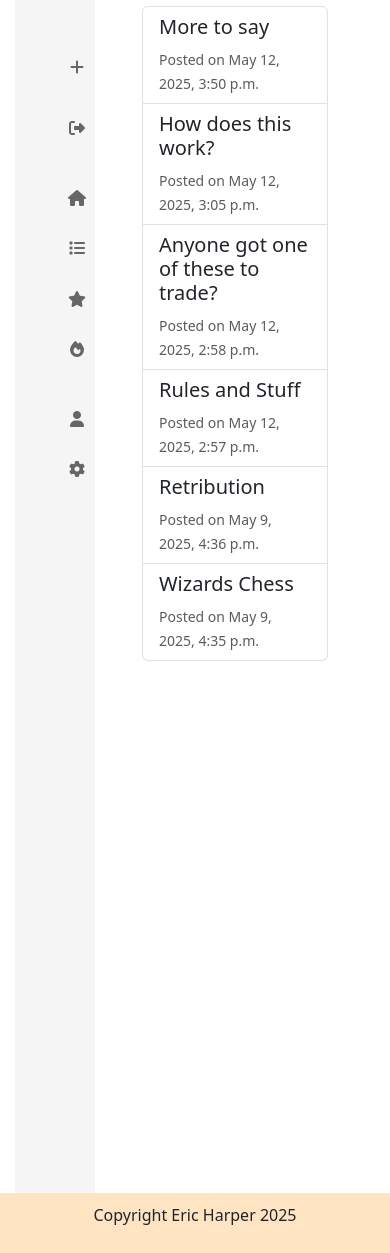
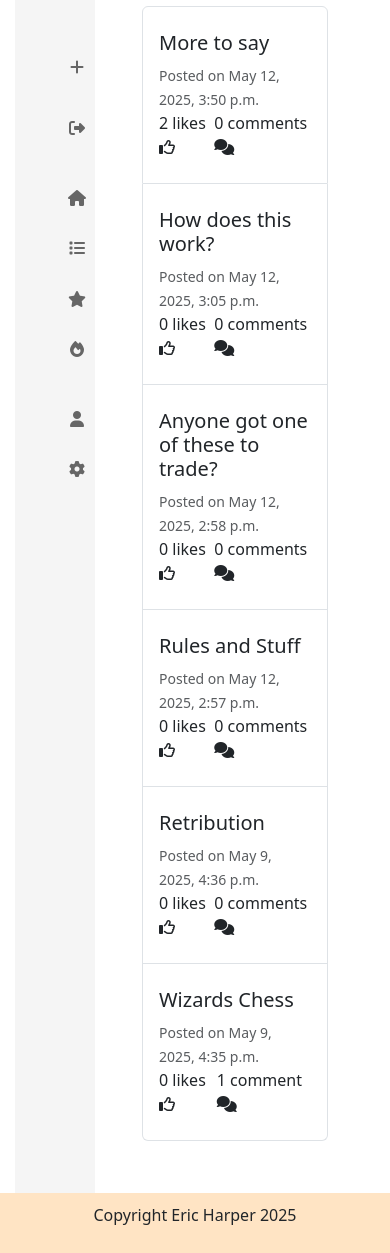
Before and after one commit to Arcandrus/mtg-forum, a Django app: a page that uses users/templates/users/user_posts.html in a window 390 px wide. Shown: the part 341-1594 px from the top of the page. Run offline with Django 5.2, Linux system fonts and the light colour scheme; a user stored in the database is signed in; data comes from the database, SQL or seed files in the repository; tables that the repository leaves empty hold one stand-in row (values such as "Sample post"); some libraries are stand-ins or nearby versions.

Commit message:
Adjusted layout of user_posts and user_commented lists

```diff
--- a/users/templates/users/user_posts.html
+++ b/users/templates/users/user_posts.html
@@ -21,11 +21,26 @@
     <div class="list-group post_list">
         {% for post in posts %}
         <a href="{% url 'post_detail' post.slug %}" class="list-group-item list-group-item-action">
-            <h5>{{ post.title }}</h5>
-            <small class="text-muted">Posted on {{ post.created_on|date:"F j, Y, g:i a" }}</small>
+            <div class="row align-items-center mb-3 mt-3">
+                <div class="col-md-8">
+                        <h5>{{ post.title }}</h5>
+                        <small class="text-muted">Posted on {{ post.created_on|date:"F j, Y, g:i a" }}</small>
+                </div>
+                <div class="col-md-4">
+                    <div class="d-flex justify-content-between">
+                        <span>
+                            {{ post.total_likes }} like{{ post.total_likes|pluralize }}
+                            <i class="fa-regular fa-thumbs-up"></i>
+                        </span>
+                        <span>
+                            {{ post.comment_count }} comment{{ post.comment_count|pluralize }}
+                            <i class="fa-solid fa-comments"></i>
+                        </span>
+                    </div>
+                </div>
+            </div>
         </a>
         {% endfor %}
-    </div>
     {% else %}
     <p class="text-center">No posts found.</p>
     {% endif %}
```
Also changed, not shown: users/templates/users/user_commented_posts.html (+18 -2 lines).
